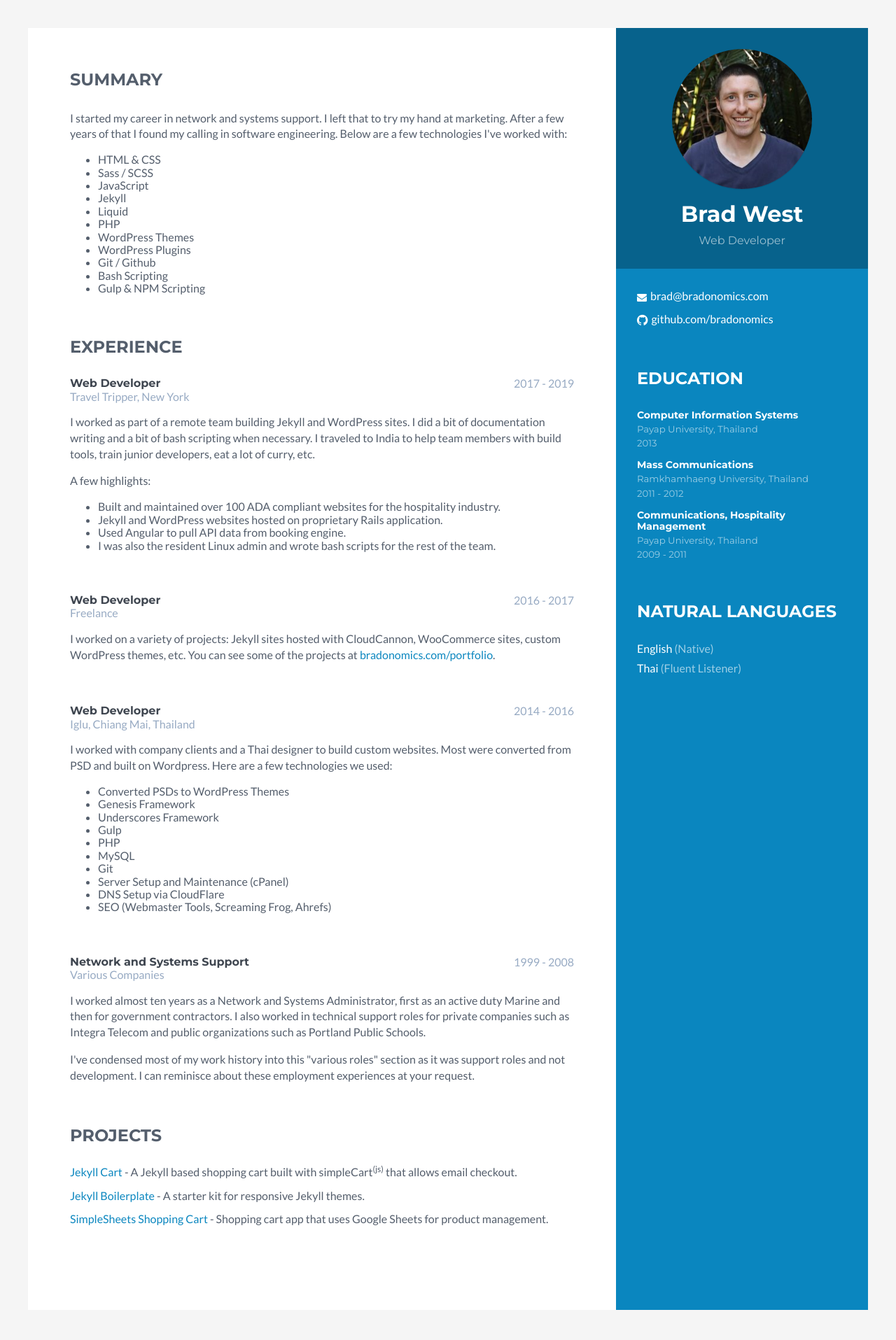
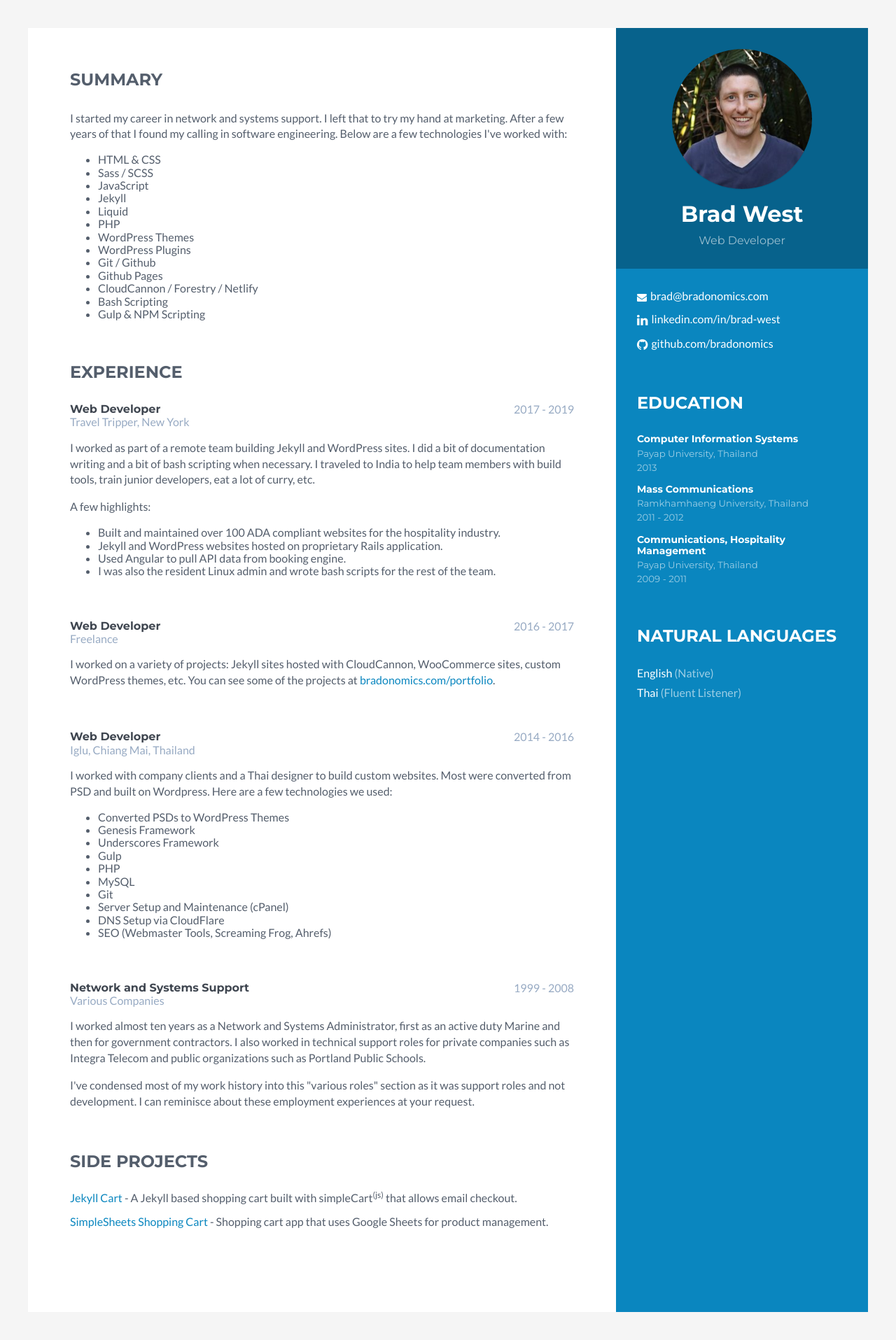
Before and after one commit to bradonomics/bradonomics.com, a Jekyll site: the page built from _pages/resume.html, in a window 1280 px wide. Shown: the whole page at 70% size. Built offline with Jekyll 4.4.1, drawn with Linux system fonts in a browser that asks for light colours.

Commit message:
Update resume

```diff
--- a/_pages/resume.html
+++ b/_pages/resume.html
@@ -4,7 +4,7 @@ permalink: /resume/
 ---
 
 <!DOCTYPE html>
-<html lang="en">
+<html lang="en-US">
 
   <head>
     <meta charset="utf-8">
@@ -18,7 +18,7 @@ permalink: /resume/
   <body>
     <div class="site-container">
 
-      <div class="sidebar">
+      <aside class="sidebar">
 
         <section class="section profile-container">
           <img class="profile-img" src="{{ "/images/brad-west.jpg" | absolute_url }}" alt="Brad West profile picture">
@@ -29,8 +29,7 @@ permalink: /resume/
         <section class="section contact-container container-block">
           <ul class="contact-list">
             <li class="email"><i class="fa fa-envelope"></i>brad@bradonomics.com</li>
-            <!-- <li class="website"><i class="fa fa-link"></i><a href="https://bradonomics.com">bradonomics.com</a></li> -->
-            <!-- <li class="linkedin"><i class="fa fa-linkedin"></i><a href="https://www.linkedin.com/in/brad-west">linkedin.com/in/brad-west</a></li> -->
+            <li class="linkedin"><i class="fa fa-linkedin"></i><a href="https://www.linkedin.com/in/brad-west">linkedin.com/in/brad-west</a></li>
             <li class="github"><i class="fa fa-github"></i><a href="https://github.com/bradonomics">github.com/bradonomics</a></li>
           </ul>
         </section>
@@ -67,17 +66,19 @@ permalink: /resume/
           </ul>
         </section>
 
-        <!-- <section class="section interests-container container-block">
+        {% comment %}
+          <section class="section interests-container container-block">
             <h2 class="section-title">Other Interests</h2>
             <ul class="interests-list">
               <li>Brazilian Jiu-Jitsu</li>
               <li>Permaculture</li>
             </ul>
-        </section> -->
+          </section>
+        {% endcomment %}
 
-      </div>
+      </aside>
 
-      <div class="main">
+      <main class="main">
 
         <section class="section summary-section">
 
@@ -95,6 +96,8 @@ permalink: /resume/
               <li>WordPress Themes</li>
               <li>WordPress Plugins</li>
               <li>Git / Github</li>
+              <li>Github Pages</li>
+              <li>CloudCannon / Forestry / Netlify</li>
               <li>Bash Scripting</li>
               <li>Gulp & NPM Scripting</li>
             </ul>
@@ -188,35 +191,36 @@ permalink: /resume/
 
         <section class="section projects-section">
 
-          <h2 class="section-title">Projects</h2>
+          <h2 class="section-title">Side Projects</h2>
 
-          <!-- <div class="intro">
+          {% comment %}
+            <div class="intro">
               <h5>Open Source Software</h5>
-          </div> -->
+            </div>
+          {% endcomment %}
 
           <div class="item">
             <span class="project-title"><a href="https://github.com/bradonomics/jekyll-cart">Jekyll Cart</a></span> - <span class="project-tagline">A Jekyll based shopping cart built with simpleCart<sup>(js)</sup> that allows email checkout.</span>
           </div>
 
           <div class="item">
-            <span class="project-title"><a href="https://github.com/bradonomics/jekyll-boilerplate" target="_blank">Jekyll Boilerplate</a></span> - <span class="project-tagline">A starter kit for responsive Jekyll themes.</span>
+            <span class="project-title"><a href="https://github.com/bradonomics/simplesheets-shopping-cart" target="_blank">SimpleSheets Shopping Cart</a></span> - <span class="project-tagline">Shopping cart app that uses Google Sheets for product management.</span>
+          </div>
+
+          {% comment %}
+            <div class="intro">
+              <h5>Newsletter</h5>
             </div>
 
             <div class="item">
-            <span class="project-title"><a href="https://github.com/bradonomics/simplesheets-shopping-cart" target="_blank">SimpleSheets Shopping Cart</a></span> - <span class="project-tagline">Shopping cart app that uses Google Sheets for product management.</span>
+              <span class="project-title"><a href="https://jekyllweekly.com/" target="_blank">Jekyll Weekly</a></span> - <span class="project-tagline">A (somewhat)weekly round-up of Jekyll news and articles.</span>
             </div>
-
-          <!-- <div class="intro">
-            <h5>Newsletter</h5>
-          </div> -->
-
-          <!-- <div class="item">
-            <span class="project-title"><a href="https://jekyllweekly.com/" target="_blank">Jekyll Weekly</a></span> - <span class="project-tagline">A (somewhat)weekly round-up of Jekyll news and articles.</span>
-          </div> -->
+          {% endcomment %}
 
         </section>
 
-        <!-- <section class="skills-section section">
+        {% comment %}
+          <section class="skills-section section">
 
             <h2 class="section-title">Skills &amp; Proficiency</h2>
 
@@ -294,9 +298,9 @@ permalink: /resume/
 
             </div>
 
-        </section> -->
-
-      </div>
+          </section>
+        {% endcomment %}
+      </main>
 
     </div>
 
--- a/_sass/resume.scss
+++ b/_sass/resume.scss
@@ -3,9 +3,12 @@ $title-font-family: Montserrat, sans-serif;
 $primary-color: #0a86bf;
 $secondary-color: #07628c;
 
+html {
+  font-size: 1rem;
+}
+
 body {
   font-family: $body-font-family;
-  // font-size: 16px;
   color: #545e6c;
   background: #f5f5f5;
   -webkit-font-smoothing: antialiased;
@@ -25,17 +28,14 @@ h6 {
 }
 
 .section-title {
-  // position: relative;
   margin-top: 0;
-  margin-bottom: 30px;
-  // font-size: 20px;
+  margin-bottom: 1.875rem;
   text-transform: uppercase;
 }
 
 a {
+  color: $primary-color;
   text-decoration: none;
-  color: $primary-color;
-  -webkit-transition: all .2s ease-in-out;
   transition: all .2s ease-in-out;
 
   &:hover {
@@ -53,10 +53,9 @@ p {
   line-height: 1.42857143;
 }
 
-/* Structure
--------------------------------------------------- */
+// Structure
 .site-container {
-  max-width: 1250px;
+  max-width: 78.125rem;
   margin: 0 auto;
   padding: 0;
   @media (min-width: 800px) {
@@ -66,27 +65,28 @@ p {
     -webkit-box-align: stretch;
     -ms-flex-align: stretch;
     align-items: stretch;
-    padding: 30px;
+    padding: 1.875rem;
   }
   @media (min-width: 1200px) {
-    padding: 40px;
+    padding: 2.5rem;
   }
 }
 
 .main {
-  padding: 30px;
+  display: block; // Fixes IE11 Bug
+  padding: 1.875rem;
   background: #fff;
   @media (min-width: 800px) {
     float: left;
-    padding: 60px;
+    padding: 3.75rem;
   }
 
   .section {
-    margin-bottom: 60px;
+    margin-bottom: 3.75rem;
   }
 
   .experience {
-    margin-bottom: 60px;
+    margin-bottom: 3.75rem;
   }
 
   .meta {
@@ -105,7 +105,7 @@ p {
   .job-title {
     margin-top: 0;
     margin-bottom: 0;
-    font-size: 16px;
+    font-size: 1rem;
     font-weight: 700;
     color: #3f4650;
   }
@@ -113,7 +113,7 @@ p {
   .time {
     position: static;
     display: block;
-    margin-top: 5px;
+    margin-top: .313rem;
     color: #97aac3;
     @media (min-width: 1000px) {
       position: absolute;
@@ -124,8 +124,8 @@ p {
   }
 
   .company {
-    margin-top: 5px;
-    margin-bottom: 10px;
+    margin-top: .313rem;
+    margin-bottom: .625rem;
     color: #97aac3;
     @media (min-width: 1000px) {
       margin-top: 0;
@@ -133,11 +133,11 @@ p {
   }
 
   .projects-section .intro {
-    margin-bottom: 30px;
+    margin-bottom: 1.875rem;
   }
 
   .projects-section .item {
-    margin-bottom: 15px;
+    margin-bottom: .938rem;
   }
 
 }
@@ -146,17 +146,11 @@ p {
   color: #fff;
   background: $primary-color;
   @media (min-width: 800px) {
-    -webkit-box-flex: 0;
-    -ms-flex: 0 0 300px;
-        flex: 0 0 300px;
-    -webkit-box-ordinal-group: 3;
-    -ms-flex-order: 2;
-             order: 2;
+    flex: 0 0 18.75rem;
+    order: 2;
   }
   @media (min-width: 1200px) {
-    -webkit-box-flex: 0;
-    -ms-flex: 0 0 360px;
-        flex: 0 0 360px;
+    flex: 0 0 22.5rem;
   }
 
   ul {
@@ -173,7 +167,7 @@ p {
   }
 
   .profile-container {
-    padding: 30px;
+    padding: 1.875rem;
     text-align: center;
     color: #fff;
     background: $secondary-color;
@@ -181,16 +175,15 @@ p {
 
   .profile-img {
     max-width: 200px;
-    margin-bottom: 15px;
+    margin-bottom: .938rem;
     border: 0 solid #fff;
     border-radius: 100%;
-    -webkit-box-shadow: 0 1px 1px rgba(0, 0, 0, .1);
-            box-shadow: 0 1px 1px rgba(0, 0, 0, .1);
+    box-shadow: 0 1px 1px rgba(0, 0, 0, .1);
   }
 
   .name {
     margin-top: 0;
-    margin-bottom: 10px;
+    margin-bottom: .625rem;
     font-size: 32px;
     font-weight: 700;
   }
@@ -198,23 +191,23 @@ p {
   .tagline {
     margin-top: 0;
     margin-bottom: 0;
-    font-size: 16px;
+    font-size: 1rem;
     font-weight: 400;
     color: rgba(255, 255, 255, .6);
   }
 
   .profile {
-    margin-bottom: 15px;
+    margin-bottom: .938rem;
   }
 
   .contact-list .fa {
-    margin-right: 5px;
-    font-size: 18px;
+    margin-right: .313rem;
+    font-size: 1.125rem;
     vertical-align: middle;
   }
 
   .contact-list li {
-    margin-bottom: 15px;
+    margin-bottom: .938rem;
   }
 
   .contact-list li:last-child {
@@ -222,21 +215,21 @@ p {
   }
 
   .contact-list .email .fa {
-    font-size: 14px;
+    font-size: .875rem;
   }
 
   .container-block {
-    padding: 30px;
+    padding: 1.875rem;
   }
 
   .degree {
     margin-top: 0;
-    margin-bottom: 5px;
-    font-size: 14px;
+    margin-bottom: .313rem;
+    font-size: .875rem;
   }
 
   .education-container .item {
-    margin-bottom: 15px;
+    margin-bottom: .938rem;
   }
 
   .education-container .item:last-child {
@@ -251,7 +244,7 @@ p {
   }
 
   .education-container .time {
-    margin-top: 5px;
+    margin-top: .313rem;
     margin-bottom: 0;
     font-family: $title-font-family;
     font-weight: 400;
@@ -266,7 +259,7 @@ p {
     margin-bottom: 0;
 
     li {
-      margin-bottom: 10px;
+      margin-bottom: .625rem;
     }
 
     li:last-child {
@@ -279,7 +272,7 @@ p {
     margin-bottom: 0;
 
     li {
-      margin-bottom: 10px;
+      margin-bottom: .625rem;
     }
 
     li:last-child {
@@ -291,14 +284,14 @@ p {
 }
 
 .skillset .item {
-  margin-bottom: 15px;
+  margin-bottom: .938rem;
   overflow: hidden;
 }
 
 .skillset .level-title {
   margin-top: 0;
-  margin-bottom: 12px;
-  font-size: 14px;
+  margin-bottom: .75rem;
+  font-size: .875rem;
   @media (min-width: 1000px) {
     display: inline-block;
     float: left;
@@ -308,7 +301,7 @@ p {
 }
 
 .skillset .level-bar {
-  height: 20px;
+  height: 1.25rem;
   background: #ddd;
   @media (min-width: 1000px) {
     display: inline-block;
@@ -317,14 +310,14 @@ p {
 }
 
 .skillset .level-bar-inner {
-  height: 20px;
-  padding-left: 10px;
+  height: 1.25rem;
+  padding-left: .625rem;
   color: #fff;
   background: $primary-color;
 }
 
 .download {
-  padding-bottom: 40px;
+  padding-bottom: 2.5rem;
   text-align: center;
   background: #fff;
   @media (min-width: 800px) {
@@ -332,7 +325,7 @@ p {
   }
 
   button {
-    padding: 12px 10px;
+    padding: .75rem .625rem;
     border: 0;
     outline: 0;
     font-family: $title-font-family;
```
Lines whose indentation alone changed are shown as unchanged.
